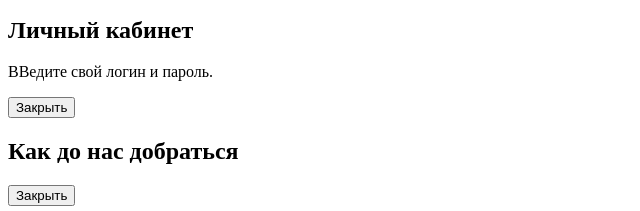
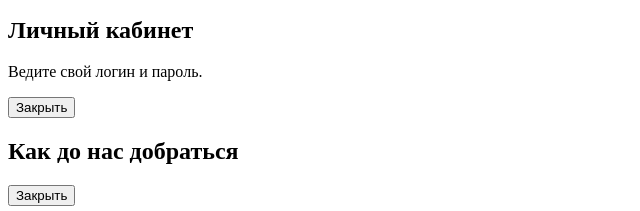
Before and after one commit to NikolayBorman/954249-barbershop-26, a plain HTML site: page index.html in a window 1280 px wide. Shown: the part 1285-1496 px from the top of the page, 0-640 px from the left. Drawn offline with Linux system fonts and the light colour scheme.

Commit message:
Update index.html

```diff
--- a/index.html
+++ b/index.html
@@ -108,7 +108,7 @@
   </footer>
   <section>
     <h2>Личный кабинет</h2>
-    <p>ВВедите свой логин и пароль.</p>
+    <p>Ведите свой логин и пароль.</p>
     <!--Здесь убдет форма-->
     <button type="button">Закрыть</button>
   </section>
```
